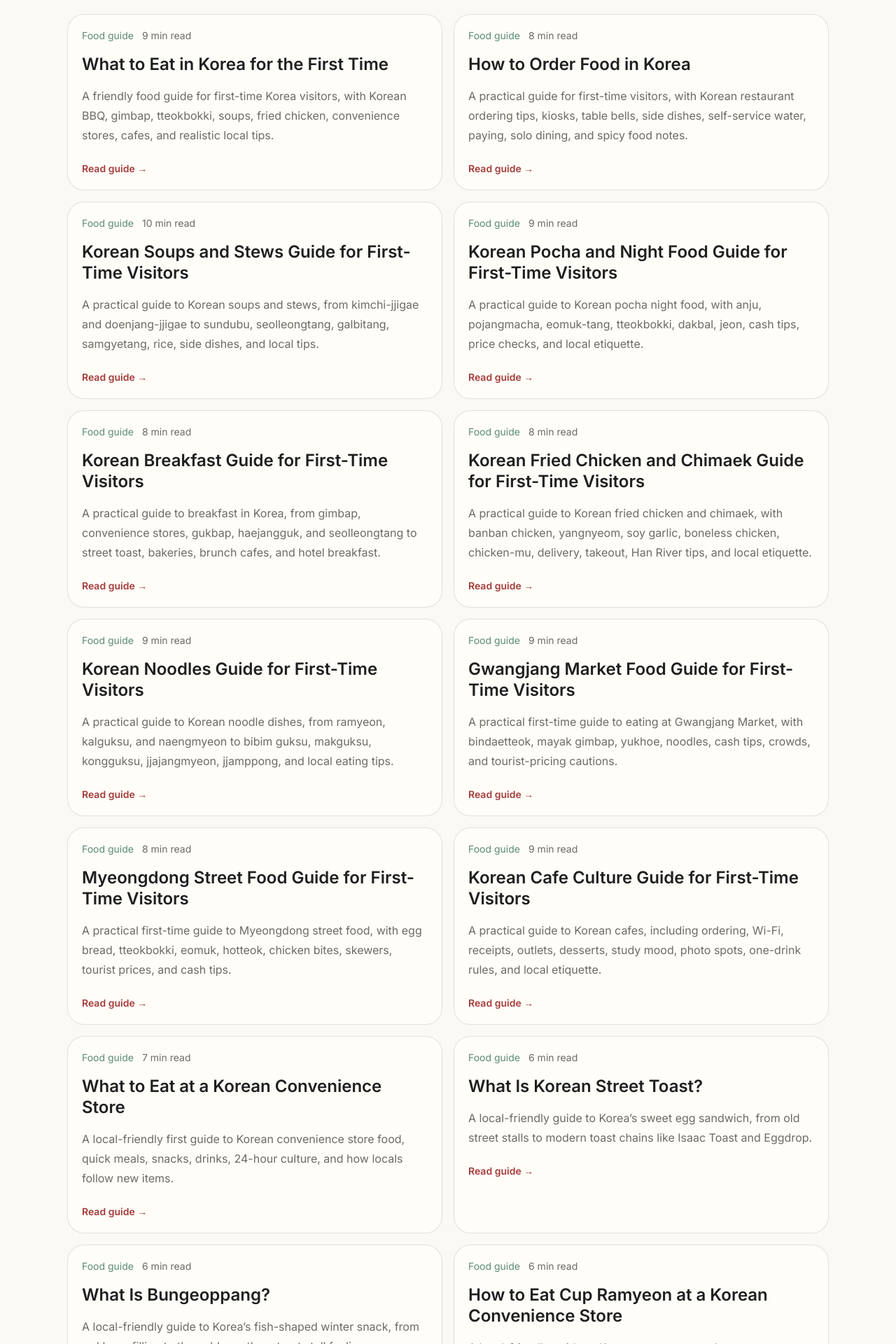
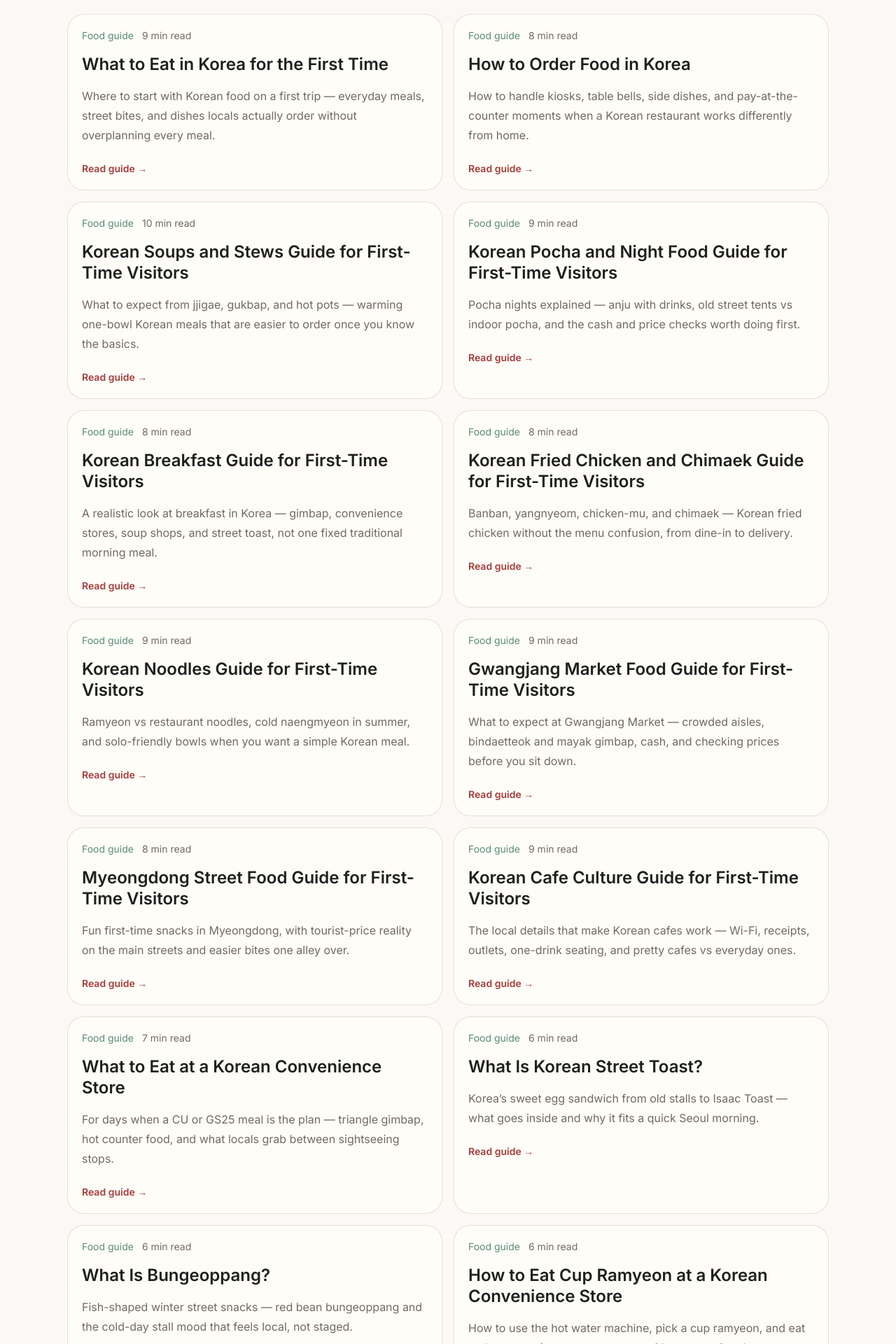
Before and after one commit to kjgusgh-source/korea-inside, a Next.js app: page /food in a window 1280 px wide. Shown: the part 680-2600 px from the top of the page at 70% size. Built offline with nearby package versions, Linux system fonts and the light colour scheme; a web font is replaced by a local one.

Commit message:
Refine food and travel hub card copy

```diff
--- a/app/food/page.tsx
+++ b/app/food/page.tsx
@@ -10,7 +10,7 @@ const STANDALONE_FOOD_GUIDES = [
     categoryLabel: "Food guide",
     title: "What to Eat in Korea for the First Time",
     description:
-      "A friendly food guide for first-time Korea visitors, with Korean BBQ, gimbap, tteokbokki, soups, fried chicken, convenience stores, cafes, and realistic local tips.",
+      "Where to start with Korean food on a first trip — everyday meals, street bites, and dishes locals actually order without overplanning every meal.",
     href: "/food/what-to-eat-in-korea-first-time",
     readingTime: "9 min read",
   },
@@ -20,7 +20,7 @@ const STANDALONE_FOOD_GUIDES = [
     categoryLabel: "Food guide",
     title: "How to Order Food in Korea",
     description:
-      "A practical guide for first-time visitors, with Korean restaurant ordering tips, kiosks, table bells, side dishes, self-service water, paying, solo dining, and spicy food notes.",
+      "How to handle kiosks, table bells, side dishes, and pay-at-the-counter moments when a Korean restaurant works differently from home.",
     href: "/food/how-to-order-food-in-korea",
     readingTime: "8 min read",
   },
@@ -30,7 +30,7 @@ const STANDALONE_FOOD_GUIDES = [
     categoryLabel: "Food guide",
     title: "Korean Soups and Stews Guide for First-Time Visitors",
     description:
-      "A practical guide to Korean soups and stews, from kimchi-jjigae and doenjang-jjigae to sundubu, seolleongtang, galbitang, samgyetang, rice, side dishes, and local tips.",
+      "What to expect from jjigae, gukbap, and hot pots — warming one-bowl Korean meals that are easier to order once you know the basics.",
     href: "/food/korean-soups-and-stews-guide-first-time",
     readingTime: "10 min read",
   },
@@ -40,7 +40,7 @@ const STANDALONE_FOOD_GUIDES = [
     categoryLabel: "Food guide",
     title: "Korean Pocha and Night Food Guide for First-Time Visitors",
     description:
-      "A practical guide to Korean pocha night food, with anju, pojangmacha, eomuk-tang, tteokbokki, dakbal, jeon, cash tips, price checks, and local etiquette.",
+      "Pocha nights explained — anju with drinks, old street tents vs indoor pocha, and the cash and price checks worth doing first.",
     href: "/food/korean-pocha-night-food-guide-first-time",
     readingTime: "9 min read",
   },
@@ -50,7 +50,7 @@ const STANDALONE_FOOD_GUIDES = [
     categoryLabel: "Food guide",
     title: "Korean Breakfast Guide for First-Time Visitors",
     description:
-      "A practical guide to breakfast in Korea, from gimbap, convenience stores, gukbap, haejangguk, and seolleongtang to street toast, bakeries, brunch cafes, and hotel breakfast.",
+      "A realistic look at breakfast in Korea — gimbap, convenience stores, soup shops, and street toast, not one fixed traditional morning meal.",
     href: "/food/korean-breakfast-guide-first-time",
     readingTime: "8 min read",
   },
@@ -60,7 +60,7 @@ const STANDALONE_FOOD_GUIDES = [
     categoryLabel: "Food guide",
     title: "Korean Fried Chicken and Chimaek Guide for First-Time Visitors",
     description:
-      "A practical guide to Korean fried chicken and chimaek, with banban chicken, yangnyeom, soy garlic, boneless chicken, chicken-mu, delivery, takeout, Han River tips, and local etiquette.",
+      "Banban, yangnyeom, chicken-mu, and chimaek — Korean fried chicken without the menu confusion, from dine-in to delivery.",
     href: "/food/korean-fried-chicken-chimaek-guide-first-time",
     readingTime: "8 min read",
   },
@@ -70,7 +70,7 @@ const STANDALONE_FOOD_GUIDES = [
     categoryLabel: "Food guide",
     title: "Korean Noodles Guide for First-Time Visitors",
     description:
-      "A practical guide to Korean noodle dishes, from ramyeon, kalguksu, and naengmyeon to bibim guksu, makguksu, kongguksu, jjajangmyeon, jjamppong, and local eating tips.",
+      "Ramyeon vs restaurant noodles, cold naengmyeon in summer, and solo-friendly bowls when you want a simple Korean meal.",
     href: "/food/korean-noodles-guide-first-time",
     readingTime: "9 min read",
   },
@@ -80,7 +80,7 @@ const STANDALONE_FOOD_GUIDES = [
     categoryLabel: "Food guide",
     title: "Gwangjang Market Food Guide for First-Time Visitors",
     description:
-      "A practical first-time guide to eating at Gwangjang Market, with bindaetteok, mayak gimbap, yukhoe, noodles, cash tips, crowds, and tourist-pricing cautions.",
+      "What to expect at Gwangjang Market — crowded aisles, bindaetteok and mayak gimbap, cash, and checking prices before you sit down.",
     href: "/food/gwangjang-market-food-guide-first-time",
     readingTime: "9 min read",
   },
@@ -90,7 +90,7 @@ const STANDALONE_FOOD_GUIDES = [
     categoryLabel: "Food guide",
     title: "Myeongdong Street Food Guide for First-Time Visitors",
     description:
-      "A practical first-time guide to Myeongdong street food, with egg bread, tteokbokki, eomuk, hotteok, chicken bites, skewers, tourist prices, and cash tips.",
+      "Fun first-time snacks in Myeongdong, with tourist-price reality on the main streets and easier bites one alley over.",
     href: "/food/myeongdong-street-food-guide-first-time",
     readingTime: "8 min read",
   },
@@ -100,7 +100,7 @@ const STANDALONE_FOOD_GUIDES = [
     categoryLabel: "Food guide",
     title: "Korean Cafe Culture Guide for First-Time Visitors",
     description:
-      "A practical guide to Korean cafes, including ordering, Wi-Fi, receipts, outlets, desserts, study mood, photo spots, one-drink rules, and local etiquette.",
+      "The local details that make Korean cafes work — Wi-Fi, receipts, outlets, one-drink seating, and pretty cafes vs everyday ones.",
     href: "/food/korean-cafe-culture-guide-first-time",
     readingTime: "9 min read",
   },
@@ -110,7 +110,7 @@ const STANDALONE_FOOD_GUIDES = [
     categoryLabel: "Food guide",
     title: "What to Eat at a Korean Convenience Store",
     description:
-      "A local-friendly first guide to Korean convenience store food, quick meals, snacks, drinks, 24-hour culture, and how locals follow new items.",
+      "For days when a CU or GS25 meal is the plan — triangle gimbap, hot counter food, and what locals grab between sightseeing stops.",
     href: "/food/what-to-eat-at-korean-convenience-store",
     readingTime: "7 min read",
   },
@@ -120,7 +120,7 @@ const STANDALONE_FOOD_GUIDES = [
     categoryLabel: "Food guide",
     title: "What Is Korean Street Toast?",
     description:
-      "A local-friendly guide to Korea’s sweet egg sandwich, from old street stalls to modern toast chains like Isaac Toast and Eggdrop.",
+      "Korea’s sweet egg sandwich from old stalls to Isaac Toast — what goes inside and why it fits a quick Seoul morning.",
     href: "/food/what-is-korean-street-toast",
     readingTime: "6 min read",
   },
@@ -130,7 +130,7 @@ const STANDALONE_FOOD_GUIDES = [
     categoryLabel: "Food guide",
     title: "What Is Bungeoppang?",
     description:
-      "A local-friendly guide to Korea’s fish-shaped winter snack, from red bean filling to the cold-weather street stall feeling.",
+      "Fish-shaped winter street snacks — red bean bungeoppang and the cold-day stall mood that feels local, not staged.",
     href: "/food/what-is-bungeoppang",
     readingTime: "6 min read",
   },
@@ -140,7 +140,7 @@ const STANDALONE_FOOD_GUIDES = [
     categoryLabel: "Food guide",
     title: "How to Eat Cup Ramyeon at a Korean Convenience Store",
     description:
-      "A local-friendly guide to Korean cup ramyeon, hot water machines, convenience store counters, spicy flavors, and easy local pairings.",
+      "How to use the hot water machine, pick a cup ramyeon, and eat at the convenience store counter without guessing the steps.",
     href: "/food/how-to-eat-cup-ramyeon-at-a-korean-convenience-store",
     readingTime: "6 min read",
   },
@@ -150,7 +150,7 @@ const STANDALONE_FOOD_GUIDES = [
     categoryLabel: "Food guide",
     title: "What Is Tteokbokki?",
     description:
-      "A local-friendly guide to Korea’s spicy rice cake snack, from chewy tteok and red sauce to bunsik shops, markets, and classic add-ons.",
+      "Chewy rice cakes in red sauce — what tteokbokki is, where you find it, and the classic add-ons at bunsik shops.",
     href: "/food/what-is-tteokbokki",
     readingTime: "7 min read",
   },
@@ -160,7 +160,7 @@ const STANDALONE_FOOD_GUIDES = [
     categoryLabel: "Food guide",
     title: "What Is Eomuk?",
     description:
-      "A local-friendly guide to Korean fish cake, from street-stall skewers and warm broth to the many shapes you see in tteokbokki, soup, and snack shops.",
+      "Warm fish-cake skewers and broth at street stalls — the snack you see beside tteokbokki almost everywhere in Korea.",
     href: "/food/what-is-eomuk-korean-fish-cake",
     readingTime: "7 min read",
   },
@@ -170,7 +170,7 @@ const STANDALONE_FOOD_GUIDES = [
     categoryLabel: "Food guide",
     title: "What Is Twigim?",
     description:
-      "A local-friendly guide to Korean fried snacks, from gimmari and fried mandu to the very Korean habit of dipping twigim in tteokbokki sauce.",
+      "Korean fried snack-shop sides — gimmari, mandu, and dipping twigim back into tteokbokki sauce like locals do.",
     href: "/food/what-is-twigim-korean-fried-snacks",
     readingTime: "7 min read",
   },
@@ -180,7 +180,7 @@ const STANDALONE_FOOD_GUIDES = [
     categoryLabel: "Food guide",
     title: "What Is Sundae?",
     description:
-      "A local-friendly guide to Korean blood sausage, from market stalls and bunsik shops to tteokbokki sauce, dipping salts, and regional styles.",
+      "Korean blood sausage at markets and bunsik shops — what sundae tastes like and how locals eat it with sauce or salt.",
     href: "/food/what-is-sundae-korean-blood-sausage",
     readingTime: "7 min read",
   },
@@ -190,7 +190,7 @@ const STANDALONE_FOOD_GUIDES = [
     categoryLabel: "Food guide",
     title: "What Is Gimbap?",
     description:
-      "A local-friendly guide to Korea’s seaweed rice roll, from everyday bunsik shops and convenience stores to tuna gimbap, mini gimbap, and picnic memories.",
+      "Korea’s everyday seaweed rice roll — from bunsik counters and convenience stores to picnic-style tuna gimbap.",
     href: "/food/what-is-gimbap-korean-seaweed-rice-roll",
     readingTime: "7 min read",
   },
@@ -200,7 +200,7 @@ const STANDALONE_FOOD_GUIDES = [
     categoryLabel: "Food culture guide",
     title: "What Is Bunsik?",
     description:
-      "A local-friendly guide to Korean snack-shop food culture, where tteokbokki, gimbap, twigim, sundae, and eomuk all belong on the same table.",
+      "Snack-shop food culture where tteokbokki, gimbap, twigim, and eomuk share one table — a good lens for cheap Korean eating.",
     href: "/food/what-is-bunsik-korean-snack-food",
     readingTime: "8 min read",
   },
--- a/app/travel/page.tsx
+++ b/app/travel/page.tsx
@@ -10,7 +10,7 @@ const STANDALONE_TRAVEL_GUIDES = [
     categoryLabel: "Travel guide",
     title: "Things to Know Before Visiting Korea for the First Time",
     description:
-      "A practical first-time Korea travel guide with local tips on Seoul transport, maps, rush hour, food ordering, costs, cafes, weather, and common travel mistakes.",
+      "Small systems that surprise first-time visitors — maps, subway rush hour, restaurant ordering, and famous-area prices without a warning-list tone.",
     href: "/travel/things-to-know-before-visiting-korea-first-time",
     readingTime: "9 min read",
   },
@@ -20,7 +20,7 @@ const STANDALONE_TRAVEL_GUIDES = [
     categoryLabel: "Travel guide",
     title: "Korea Etiquette Tips for Tourists",
     description:
-      "A practical first-time Korea etiquette guide with subway manners, restaurant habits, table bells, tipping, trash, shoes, public noise, and local travel tips.",
+      "Subway manners, restaurant habits, tipping, trash, shoes, and the quiet rules that help you blend in without overthinking every step.",
     href: "/travel/korea-etiquette-tips-for-tourists",
     readingTime: "8 min read",
   },
@@ -30,7 +30,7 @@ const STANDALONE_TRAVEL_GUIDES = [
     categoryLabel: "Travel guide",
     title: "Best Time to Visit Korea for First-Time Visitors",
     description:
-      "A practical first-time Korea travel guide comparing spring, summer, autumn, and winter by weather, crowds, costs, clothing, and travel style.",
+      "Spring cherry blossoms, humid summer, autumn walking weather, and cold winter — what each season actually feels like for a first Korea trip.",
     href: "/travel/best-time-to-visit-korea-first-time",
     readingTime: "8 min read",
   },
@@ -40,7 +40,7 @@ const STANDALONE_TRAVEL_GUIDES = [
     categoryLabel: "Travel guide",
     title: "What to Wear in Korea by Season",
     description:
-      "A practical first-time Korea packing guide with spring, summer, autumn, and winter outfit tips, walking shoes, rain, subway stairs, and local travel notes.",
+      "Packing for Seoul walks — comfortable shoes, subway stairs, rain layers, and what to wear season by season without overpacking.",
     href: "/travel/what-to-wear-in-korea-by-season",
     readingTime: "8 min read",
   },
@@ -50,7 +50,7 @@ const STANDALONE_TRAVEL_GUIDES = [
     categoryLabel: "Travel guide",
     title: "Is Korea Expensive to Visit?",
     description:
-      "An honest first-time traveler's guide to Korea costs, with Seoul hotels, tourist areas, food, cafes, transport, taxis, shopping, and better-value local tips.",
+      "An honest cost picture for first-time travelers — hotels, food, cafes, transport, and where famous Seoul areas quietly raise the bill.",
     href: "/travel/is-korea-expensive-to-visit-first-time",
     readingTime: "8 min read",
   },
@@ -60,7 +60,7 @@ const STANDALONE_TRAVEL_GUIDES = [
     categoryLabel: "Travel guide",
     title: "What to Buy in Korea for the First Time",
     description:
-      "A practical first-time Korea shopping guide with skincare, snacks, stationery, fashion, traditional souvenirs, convenience store finds, and honest local tips.",
+      "Skincare, snacks, stationery, and souvenirs worth the suitcase space — plus what is easy to overbuy in tourist shopping streets.",
     href: "/travel/what-to-buy-in-korea-first-time",
     readingTime: "8 min read",
   },
@@ -70,7 +70,7 @@ const STANDALONE_TRAVEL_GUIDES = [
     categoryLabel: "Travel guide",
     title: "3 Days in Seoul Itinerary for First-Time Visitors",
     description:
-      "A practical local-friendly Seoul route for first-time visitors, with Myeongdong, Namsan, palaces, Insadong, Hongdae or Gangnam, plus honest travel trade-offs.",
+      "A first-time Seoul itinerary grouped by area — Myeongdong and Namsan, palace day, then Hongdae or Gangnam without crossing the city all day.",
     href: "/travel/3-days-in-seoul-itinerary-first-time",
     readingTime: "9 min read",
   },
@@ -80,7 +80,7 @@ const STANDALONE_TRAVEL_GUIDES = [
     categoryLabel: "Travel guide",
     title: "7 Days in Korea Itinerary for First-Time Visitors",
     description:
-      "A practical one-week Korea route for first-time visitors, with Seoul, Busan, Gyeongju, transport tips, food ideas, and realistic travel trade-offs.",
+      "One week split between Seoul and a second city — realistic pacing, transport between stops, and room for food detours.",
     href: "/travel/7-days-in-korea-itinerary-first-time",
     readingTime: "12 min read",
   },
@@ -90,7 +90,7 @@ const STANDALONE_TRAVEL_GUIDES = [
     categoryLabel: "Travel guide",
     title: "Where to Stay in Seoul for the First Time",
     description:
-      "A practical local-style guide to choosing your Seoul base, from Myeongdong and Hongdae to Gangnam, Insadong, Seoul Station, and Jamsil.",
+      "Choosing a Seoul base by subway stop, not just neighborhood name — Myeongdong, Hongdae, Gangnam, Jongno, and when convenience beats hype.",
     href: "/travel/where-to-stay-in-seoul-first-time",
     readingTime: "10 min read",
   },
@@ -100,7 +100,7 @@ const STANDALONE_TRAVEL_GUIDES = [
     categoryLabel: "Travel guide",
     title: "Seoul Neighborhood Guide for First-Time Visitors",
     description:
-      "A practical guide to Seoul neighborhoods, from Myeongdong and Hongdae to Gangnam, Insadong, Euljiro, Seongsu, Jamsil, and Itaewon.",
+      "How Myeongdong, Hongdae, Gangnam, Insadong, Euljiro, and Jamsil feel different — so you pick an area that matches your trip mood.",
     href: "/travel/seoul-neighborhood-guide-first-time",
     readingTime: "9 min read",
   },
@@ -110,7 +110,7 @@ const STANDALONE_TRAVEL_GUIDES = [
     categoryLabel: "Travel guide",
     title: "How to Get Around Seoul for First-Time Visitors",
     description:
-      "A practical Seoul transport guide for first-time visitors, with subway, taxi, rush hour, airport routes, walking, maps, and local trade-offs.",
+      "Subway as your base, taxis when traffic allows, Naver Map exits, rush hour, and why a simple route beats a fast-looking one.",
     href: "/travel/how-to-get-around-seoul-first-time",
     readingTime: "8 min read",
   },
@@ -120,7 +120,7 @@ const STANDALONE_TRAVEL_GUIDES = [
     categoryLabel: "Travel guide",
     title: "How to Use the Korean Subway",
     description:
-      "A local-friendly first guide to Korean subway rides, T-money cards, transfers, station signs, apps, etiquette, and simple mistakes to avoid.",
+      "Tap in and out, follow line colors, survive long transfers, and find the right exit before a huge Seoul station swallows you.",
     href: "/travel/how-to-use-korean-subway",
     readingTime: "8 min read",
   },
@@ -130,7 +130,7 @@ const STANDALONE_TRAVEL_GUIDES = [
     categoryLabel: "Travel guide",
     title: "How to Use a T-money Card in Korea",
     description:
-      "A local-friendly guide to buying, recharging, tapping, transferring, and avoiding common T-money mistakes on Korean subways and buses.",
+      "Buy, recharge, tap on buses twice, and keep enough balance — T-money for daily Seoul subway and bus movement without fare guesswork.",
     href: "/travel/how-to-use-t-money-card-in-korea",
     readingTime: "7 min read",
   },
@@ -140,7 +140,7 @@ const STANDALONE_TRAVEL_GUIDES = [
     categoryLabel: "Travel guide",
     title: "Naver Map or KakaoMap?",
     description:
-      "A local-friendly guide to Korean map apps, why Google Maps can feel limited in Korea, and how to find subway exits, buses, restaurants, and saved places.",
+      "Why Google Maps is not enough in Korea — Naver Map and KakaoMap for subway exits, bus stops, Korean place names, and saved hotel addresses.",
     href: "/travel/naver-map-kakaomap-korea-travel-guide",
     readingTime: "8 min read",
   },
@@ -150,7 +150,7 @@ const STANDALONE_TRAVEL_GUIDES = [
     categoryLabel: "Travel guide",
     title: "Best Korea Travel Apps for First-Time Visitors",
     description:
-      "A practical guide to Korean apps travelers may actually use, from Naver Map, KakaoMap, Papago, Kakao T, and subway apps to Baemin, CatchTable, Yanolja, and Yeogi Eottae.",
+      "Apps worth setting up before landing — Naver Map, KakaoMap, Papago, Kakao T, and a few others for maps, rides, and reservations.",
     href: "/travel/korea-travel-apps-first-time",
     readingTime: "10 min read",
   },
@@ -160,7 +160,7 @@ const STANDALONE_TRAVEL_GUIDES = [
     categoryLabel: "Travel guide",
     title: "Korea SIM, eSIM, and Wi-Fi Guide for First-Time Visitors",
     description:
-      "A practical first-time Korea internet guide comparing eSIM, SIM cards, roaming, pocket Wi-Fi, cafe Wi-Fi, public Wi-Fi, phone numbers, and power bank tips.",
+      "eSIM vs SIM vs pocket Wi-Fi for a first Korea trip — what to activate at the airport and when cafe Wi-Fi is not enough.",
     href: "/travel/korea-sim-esim-wifi-guide-first-time",
     readingTime: "9 min read",
   },
@@ -170,7 +170,7 @@ const STANDALONE_TRAVEL_GUIDES = [
     categoryLabel: "Travel guide",
     title: "Korea Arrival Day Checklist for First-Time Visitors",
     description:
-      "A practical first-day Korea guide covering airport arrival, internet setup, maps, transport, hotel check-in, first meal, Wi-Fi, and local travel tips.",
+      "Your first hours after landing — internet, maps, airport train or bus, hotel check-in, and a low-stress first meal in Seoul.",
     href: "/travel/korea-arrival-day-checklist-first-time",
     readingTime: "8 min read",
   },
@@ -180,7 +180,7 @@ const STANDALONE_TRAVEL_GUIDES = [
     categoryLabel: "Travel guide",
     title: "Luggage Storage in Seoul for First-Time Visitors",
     description:
-      "A practical Seoul luggage guide covering hotel storage, station lockers, airport options, suitcase movement, subway stairs, rush hour, and local travel tips.",
+      "Hotel storage, station lockers, and moving with a suitcase — where to drop bags so subway stairs do not ruin the day.",
     href: "/travel/luggage-storage-in-seoul-first-time",
     readingTime: "8 min read",
   },
@@ -190,7 +190,7 @@ const STANDALONE_TRAVEL_GUIDES = [
     categoryLabel: "Travel guide",
     title: "How to Get from Incheon Airport to Seoul",
     description:
-      "A local-friendly first guide to AREX trains, airport buses, taxis, Kakao T, late-night arrivals, luggage, and choosing the easiest route into Seoul.",
+      "AREX, airport bus, or taxi from Incheon Airport — pick the route that matches your hotel, luggage, and arrival time, not only the cheapest fare.",
     href: "/travel/how-to-get-from-incheon-airport-to-seoul",
     readingTime: "8 min read",
   },
@@ -200,7 +200,7 @@ const STANDALONE_TRAVEL_GUIDES = [
     categoryLabel: "Travel guide",
     title: "What to Do in Myeongdong",
     description:
-      "A local-friendly first guide to Myeongdong, from K-beauty shops and street food to Myeongdong Cathedral, money exchange, subway exits, and nearby Namsan.",
+      "K-beauty streets, snack alleys, cathedral side walks, money exchange, and the subway exit that saves ten minutes of walking in Myeongdong.",
     href: "/travel/what-to-do-in-myeongdong-first-time",
     readingTime: "8 min read",
   },
```
